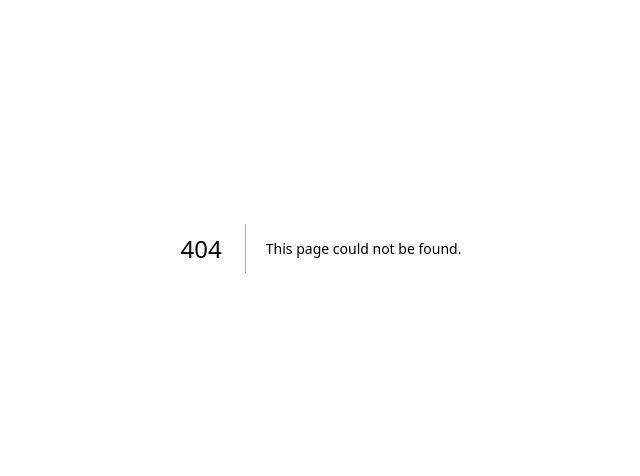
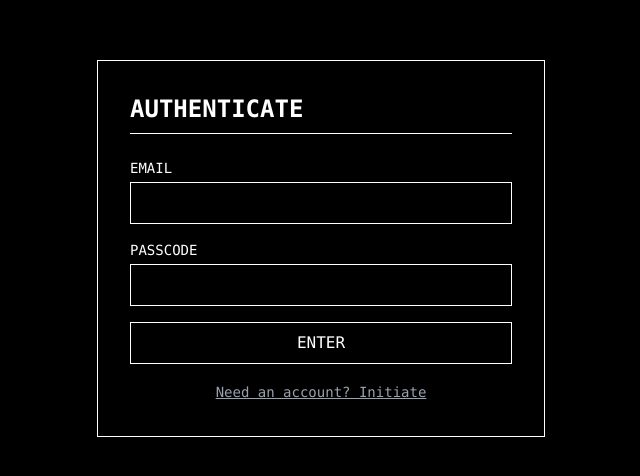
Before and after one commit to defragapp/SOVV, a Next.js app in the folder apps/web/: page /hub/auth in a window 1280 px wide. Before the commit this address had no page. Shown: the part 152-628 px from the top of the page, without its empty margins (319-959 px from the left). Built offline with nearby package versions, Linux system fonts and the light colour scheme.

Commit message:
feat: host routing, monochrome theme, hub/tool structure

```diff
--- /dev/null
+++ b/apps/web/app/hub/auth/page.tsx
@@ -0,0 +1,65 @@
+'use client'
+
+import { useState } from 'react'
+
+export default function AuthPage() {
+  const [mode, setMode] = useState<'login' | 'register'>('login')
+  const [email, setEmail] = useState('')
+  const [password, setPassword] = useState('')
+
+  const handleSubmit = async (e: React.FormEvent) => {
+    e.preventDefault()
+    const res = await fetch('https://api.defrag.app/auth', {
+      method: 'POST',
+      headers: { 'Content-Type': 'application/json' },
+      body: JSON.stringify({ email, password, mode }),
+    })
+    const data = await res.json()
+    console.log(data)
+  }
+
+  return (
+    <main className="min-h-screen bg-black text-white p-8 flex items-center justify-center">
+      <div className="w-full max-w-md border border-white p-8">
+        <h1 className="text-2xl font-bold mb-6 border-b border-white pb-2">
+          {mode === 'login' ? 'AUTHENTICATE' : 'INITIATE'}
+        </h1>
+
+        <form onSubmit={handleSubmit} className="space-y-4">
+          <div>
+            <label className="block text-sm mb-1">EMAIL</label>
+            <input
+              type="email"
+              value={email}
+              onChange={(e) => setEmail(e.target.value)}
+              className="w-full bg-black border border-white p-2"
+              required
+            />
+          </div>
+          <div>
+            <label className="block text-sm mb-1">PASSCODE</label>
+            <input
+              type="password"
+              value={password}
+              onChange={(e) => setPassword(e.target.value)}
+              className="w-full bg-black border border-white p-2"
+              required
+            />
+          </div>
+          <button type="submit" className="w-full border border-white p-2 hover:bg-white hover:text-black">
+            {mode === 'login' ? 'ENTER' : 'CREATE'}
+          </button>
+        </form>
+
+        <div className="mt-4 text-center">
+          <button
+            onClick={() => setMode(mode === 'login' ? 'register' : 'login')}
+            className="text-sm text-gray-400 hover:text-white underline"
+          >
+            {mode === 'login' ? 'Need an account? Initiate' : 'Have an account? Authenticate'}
+          </button>
+        </div>
+      </div>
+    </main>
+  )
+}
```
